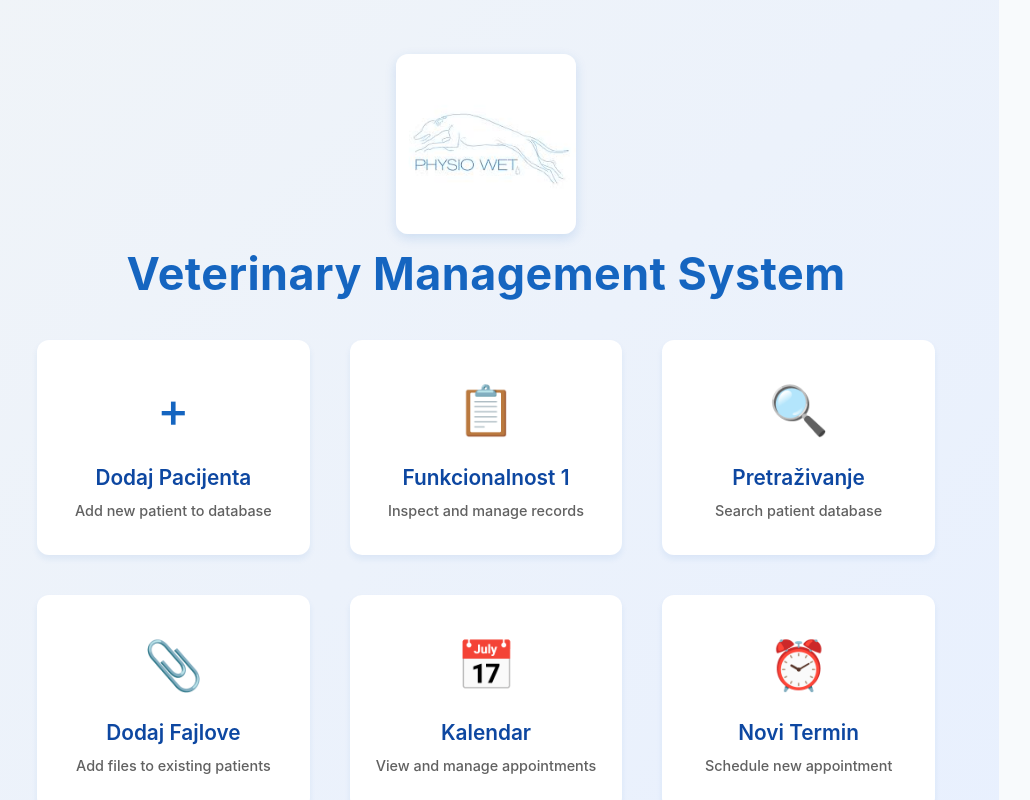
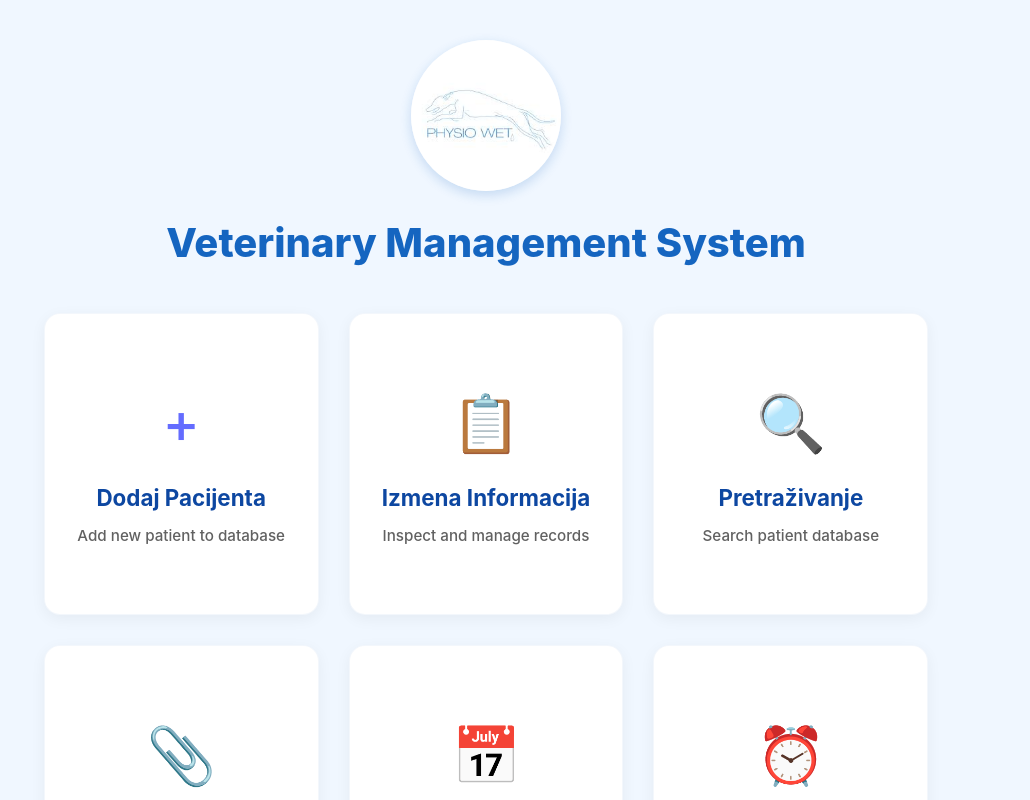
Before and after one commit to 47magnum/Vet-APP, a React (Vite) app in the folder frontend/: page / in a window 1280 px wide. Shown: the top 800 px of the page, without its empty margins (154-1184 px from the left). Built offline with nearby package versions, Linux system fonts and the light colour scheme.

Commit message:
Added possibility to alter data in records

```diff
--- a/frontend/src/home.css
+++ b/frontend/src/home.css
@@ -1,115 +1,121 @@
-/* Full-screen background for all devices */
+/* Osnovni kontejner koji drži sve */
 .home-container {
   min-height: 100vh;
   width: 100%;
-  background: linear-gradient(135deg, #f0f4f8 0%, #e8f0fe 100%);
   display: flex;
-  align-items: center;
-  justify-content: center;
-  padding: 2rem;
+  justify-content: center; /* Centriranje horizontalno */
+  align-items: center;     /* Centriranje vertikalno */
+  background-color: #f0f7ff;
+  padding: 40px 20px;
+  box-sizing: border-box;
 }
 
-/* Centers content and controls max width */
+/* Srednji deo koji ograničava širinu sadržaja */
 .home-content {
   width: 100%;
-  max-width: 1200px; /* Increased for laptops */
+  max-width: 1200px;
+  display: flex;
+  flex-direction: column;
+  align-items: center;
 }
 
-/* Logo Section */
+/* Logo i Naslov */
 .logo-section {
   text-align: center;
-  margin-bottom: 2.5rem;
+  margin-bottom: 3rem; /* Razmak između naslova i kartica */
 }
 
 .clinic-logo {
   max-width: 150px;
   height: auto;
-  margin-bottom: 1rem;
-  border-radius: 12px;
-  box-shadow: 0 4px 12px rgba(21, 101, 192, 0.15);
+  border-radius: 50%; /* Okrugao logo obično lepše stoji */
+  margin-bottom: 1.5rem;
+  box-shadow: 0 4px 12px rgba(21, 101, 192, 0.2);
 }
 
 .clinic-title {
   color: #1565c0;
-  font-size: 2.4rem; /* slightly larger for laptop */
-  font-weight: 700;
+  font-size: 2.5rem;
+  font-weight: 800;
   margin: 0;
-  letter-spacing: 0.5px;
 }
 
-/* Navigation Grid */
+/* Glavna mreža kartica */
 .home-nav-grid {
   display: grid;
-  grid-template-columns: 1fr; /* Default - mobile */
-  gap: 2rem; /* More spacing for clean layout */
+  grid-template-columns: repeat(3, 1fr); /* 3 kolone na laptopu */
+  gap: 30px; /* Razmak između kartica */
+  width: 100%;
 }
 
+/* Linkovi i Kartice */
 .home-nav-link {
   text-decoration: none;
-  color: inherit;
+  display: block;
 }
 
 .home-nav-card {
   background: white;
-  border-radius: 12px;
-  padding: 2rem 1.5rem;
+  border-radius: 16px;
+  padding: 40px 20px;
   text-align: center;
   transition: all 0.3s ease;
-  border: 2px solid transparent;
-  box-shadow: 0 4px 6px rgba(21, 101, 192, 0.08);
-  cursor: pointer;
-  height: 100%;
+  box-shadow: 0 4px 15px rgba(0, 0, 0, 0.05);
   display: flex;
   flex-direction: column;
   align-items: center;
   justify-content: center;
+  height: 220px; /* Fiksna visina da bi sve bile iste */
+  border: 1px solid rgba(21, 101, 192, 0.05);
 }
 
 .home-nav-card:hover {
-  transform: translateY(-8px);
+  transform: translateY(-10px);
+  box-shadow: 0 12px 30px rgba(21, 101, 192, 0.15);
   border-color: #1565c0;
-  box-shadow: 0 12px 24px rgba(21, 101, 192, 0.2);
 }
 
 .nav-icon {
-  font-size: 3rem;
+  font-size: 3.5rem;
   margin-bottom: 1rem;
-  color: #1565c0;
 }
 
 .home-nav-card h2 {
   color: #0d47a1;
-  font-size: 1.3rem;
-  font-weight: 600;
-  margin: 0 0 0.5rem 0;
+  font-size: 1.4rem;
+  margin: 0 0 10px 0;
 }
 
 .home-nav-card p {
   color: #616161;
-  font-size: 0.9rem;
+  font-size: 0.95rem;
   margin: 0;
   line-height: 1.4;
 }
 
-/* Medium devices (tablets: 768px–1024px) → 2 columns */
-@media (min-width: 768px) and (max-width: 1024px) {
+/* RESPONZIVNOST */
+
+/* Tableti: 2 kolone */
+@media (max-width: 1024px) {
   .home-nav-grid {
     grid-template-columns: repeat(2, 1fr);
+    gap: 20px;
   }
 }
 
-/* Laptops and above → 3 columns */
-@media (min-width: 1025px) {
+/* Mobilni: 1 kolona */
+@media (max-width: 600px) {
   .home-nav-grid {
-    grid-template-columns: repeat(3, 1fr);
-    gap: 2.5rem; /* more space on laptops */
+    grid-template-columns: 1fr;
+    gap: 20px;
   }
 
   .clinic-title {
-    font-size: 2.8rem; /* more presence on larger screens */
+    font-size: 1.8rem;
   }
 
-  .clinic-logo {
-    max-width: 180px;
+  .home-nav-card {
+    height: 180px;
+    padding: 20px;
   }
 }
--- a/frontend/src/inspect.css
+++ b/frontend/src/inspect.css
@@ -1,61 +1,174 @@
-/* Page layout */
-body {
-  margin: 0;
-  padding: 0;
-  font-family: "Inter", Arial, sans-serif;
-  background-color: #f8fafc;
+.inspect-container-wide {
+  max-width: 1000px;
+  margin: 0 auto;
+  padding: 40px 20px;
 }
 
-/* Container for the page */
-div {
+.inspect-card {
+  background: white;
+  padding: 30px;
+  border-radius: 15px;
+  box-shadow: 0 4px 20px rgba(0,0,0,0.1);
+}
+
+.search-input-wide {
+  width: 100%;
+  padding: 15px;
+  margin: 20px 0;
+  border: 2px solid #e3f2fd;
+  border-radius: 8px;
+  font-size: 1rem;
+}
+
+.patient-item-row {
+  display: flex;
+  justify-content: space-between;
+  align-items: center;
+  padding: 15px;
+  border-bottom: 1px solid #f0f0f0;
+  transition: background 0.2s;
+}
+
+.patient-item-row:hover {
+  background: #f9fcff;
+}
+
+.patient-info strong {
+  font-size: 1.2rem;
+  color: #2196f3;
+}
+
+.edit-mini-btn {
+  background: #3498db;
+  color: white;
+  border: none;
+  padding: 8px 16px;
+  border-radius: 6px;
+  cursor: pointer;
+}
+
+/* Edit Form unutar Modala */
+.edit-form label {
+  display: block;
+  margin-top: 15px;
+  font-weight: bold;
+}
+
+.edit-form input {
+  width: 100%;
+  padding: 10px;
+  margin-top: 5px;
+  border: 1px solid #ddd;
+  border-radius: 5px;
+}
+
+.save-btn {
+  width: 100%;
+  background: #27ae60;
+  color: white;
+  border: none;
+  padding: 15px;
+  margin-top: 25px;
+  border-radius: 8px;
+  font-weight: bold;
+  cursor: pointer;
+}
+.results-list {
+  margin-top: 20px;
+  max-height: 400px;
+  overflow-y: auto;
+  border: 1px solid #e0e0e0;
+  border-radius: 8px;
+  background: #fcfcfc;
+}
+
+.patient-search-result {
+  display: flex;
+  justify-content: space-between;
+  align-items: center;
+  padding: 12px 20px;
+  border-bottom: 1px solid #eee;
+}
+
+.patient-search-result:last-child {
+  border-bottom: none;
+}
+
+.result-text {
+  font-size: 15px;
+  color: #444;
+}
+
+.edit-btn-pill {
+  background: #e3f2fd;
+  color: #2196f3;
+  border: 1px solid #2196f3;
+  padding: 5px 15px;
+  border-radius: 20px;
+  cursor: pointer;
+  font-weight: 600;
+  transition: 0.2s;
+}
+
+.edit-btn-pill:hover {
+  background: #2196f3;
+  color: white;
+}
+
+/* Modal specifično za izmenu */
+.modal-content {
+  background: white;
+  padding: 40px;
+  border-radius: 12px;
+  width: 100%;
+  max-width: 500px;
+}
+
+/* Kontejner koji drži sve na stranici */
+.full-page-container {
   display: flex;
   flex-direction: column;
-  align-items: center;
-  justify-content: center;
-  text-align: center;
+  align-items: center; /* Centriranje horizontalno */
+  justify-content: flex-start;
+  min-height: 100vh;
+  padding: 40px 20px;
+  background-color: #f0f7ff;
 }
 
-/* Main title */
-h1 {
-  font-size: 28px;
-  font-weight: 700;
-  color: #1f2937;
-  margin-bottom: 2rem;
+/* Panel koji mora ostati iste veličine */
+.appointment-card-wide {
+  background: white;
+  width: 100%;
+  max-width: 600px; /* FIKSNA ŠIRINA - neće se širiti više od ovoga */
+  padding: 30px;
+  border-radius: 12px;
+  box-shadow: 0 4px 20px rgba(0, 0, 0, 0.08);
+  margin-top: 20px;
+  box-sizing: border-box;
 }
 
-/* Buttons */
-button {
-  background-color: #2563eb;
-  color: white;
-  border: none;
-  border-radius: 10px;
-  padding: 16px 24px;
-  margin: 10px 0;
-  cursor: pointer;
-  transition: background-color 0.2s ease, transform 0.15s ease;
-  width: 280px;
-  box-shadow: 0 4px 12px rgba(0, 0, 0, 0.1);
+/* Lista rezultata unutar panela */
+.results-list {
+  margin-top: 20px;
+  max-height: 300px; /* Ograničavamo visinu da ne gura panel previše dole */
+  overflow-y: auto;  /* Scroll unutar panela ako ima puno pacijenata */
+  border-top: 1px solid #eee;
 }
 
-button:hover {
-  background-color: #1d4ed8;
-  transform: scale(1.03);
+.patient-search-result {
+  display: flex;
+  justify-content: space-between;
+  align-items: center;
+  padding: 15px 0;
+  border-bottom: 1px solid #f9f9f9;
 }
 
-/* Button text */
-button h2 {
-  font-size: 18px;
-  margin: 0;
-  font-weight: 600;
+/* Da bi polja u modalu bila lepa */
+.wide-input {
+  width: 100%;
+  padding: 12px;
+  margin: 8px 0 15px 0;
+  border: 1px solid #ddd;
+  border-radius: 6px;
+  box-sizing: border-box; /* Ključno da ne prelazi ivice */
 }
-
-/* For smaller screens */
-@media (max-width: 480px) {
-  h1 {
-    font-size: 22px;
-  }
-
-  button {
-    width: 90%;
-  }
-}
--- a/frontend/src/pages/home.jsx
+++ b/frontend/src/pages/home.jsx
@@ -29,7 +29,7 @@
             <Link to="/inspect" className="home-nav-link">
               <div className="home-nav-card">
                 <div className="nav-icon">📋</div>
-                <h2>Funkcionalnost 1</h2>
+                <h2>Izmena Informacija</h2>
                 <p>Inspect and manage records</p>
               </div>
             </Link>
```
Also changed, not shown: frontend/src/pages/inspect.jsx (+131 -19 lines), 1 other file (tests, documents, lock files or other folders).
